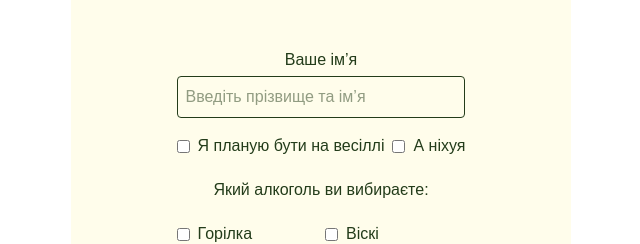
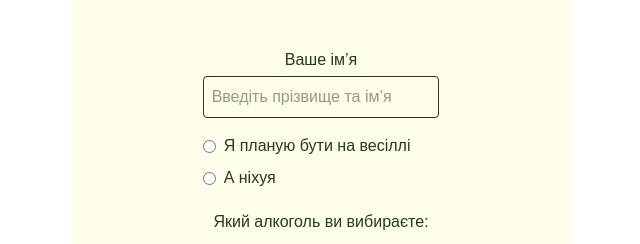
Before and after one commit to Taras572/sasa, a Next.js app: page / in a window 1280 px wide. Shown: the part 3720-3964 px from the top of the page, without its empty margins (319-959 px from the left). Built offline with nearby package versions, Linux system fonts and the light colour scheme.

Commit message:
newV 1.1

```diff
--- a/app/page.tsx
+++ b/app/page.tsx
@@ -61,7 +61,7 @@ export default function Home() {
 
 
   const [name, setName] = useState("");
-  const [attending, setAttending] = useState(false);
+  const [attending, setAttending] = useState<"yes" | "no" | null>(null);
   const [alcohol, setAlcohol] = useState<string[]>([]);
 
   const toggleAlcohol = (item: string) => {
@@ -72,6 +72,59 @@ export default function Home() {
     );
   };
 
+
+  const [error, setError] = useState("");
+  const [loading, setLoading] = useState(false);
+
+  const submitForm = async () => {
+    setError("");
+
+    // 1. перевірка імені
+    if (!name.trim()) {
+      setError("Введіть ім’я");
+      return;
+    }
+
+    // 2. перевірка відповіді
+    if (attending === null) {
+      setError("Оберіть варіант: буду / не буду");
+      return;
+    }
+
+    try {
+      setLoading(true);
+
+      const res = await fetch(
+        "https://script.google.com/macros/s/AKfycbyvXOBVHSQm7W19FSodu6Y3Wo8fk0VKHRaUnle9L0YusIR1n0hpTuDunxgl3V_9y-ad/exec",
+        {
+          method: "POST",
+          headers: {
+            "Content-Type": "application/json",
+          },
+          body: JSON.stringify({
+            name,
+            attending,
+            alcohol,
+          }),
+        }
+      );
+
+      const data = await res.json();
+
+      if (data.success) {
+        alert("Дякуємо! 🙌");
+        setName("");
+        setAttending(null);
+        setAlcohol([]);
+      } else {
+        setError("Помилка відправки");
+      }
+    } catch (err) {
+      setError("Сервер не відповідає");
+    } finally {
+      setLoading(false);
+    }
+  };
 
   return (
     <div className="min-h-screen flex  justify-center">
@@ -171,7 +224,7 @@ export default function Home() {
 
             <div className="grid grid-cols-3 gap-2 px-[30px]">
               <h3 className="flex items-center justify-center">ЦЕРЕМОНІЯ</h3>
-              <div style={{ backgroundImage: "url('/sasa/wedding.svg')" }}  className="w-15 h-15 mx-auto bg-cover bg-center ">
+              <div style={{ backgroundImage: "url('/sasa/wedding.svg')" }} className="w-15 h-15 mx-auto bg-cover bg-center ">
               </div>
               <h3 className="flex items-center justify-center">16:00</h3>
             </div>
@@ -266,19 +319,28 @@ export default function Home() {
             </div>
 
             {/* Чи прийду */}
-            <div className="mb-4 flex items-center gap-2">
+            <div className="mb-4 flex flex-col gap-2">
+
+              <label className="flex items-center gap-2">
                 <input
-                type="checkbox"
-                checked={attending}
-                onChange={() => setAttending(!attending)}
+                  type="radio"
+                  name="attending"
+                  checked={attending === "yes"}
+                  onChange={() => setAttending("yes")}
                 />
-              <label>Я планую бути на весіллі</label>
+                Я планую бути на весіллі
+              </label>
+
+              <label className="flex items-center gap-2">
                 <input
-                type="checkbox"
-                checked={attending}
-                onChange={() => setAttending(!attending)}
+                  type="radio"
+                  name="attending"
+                  checked={attending === "no"}
+                  onChange={() => setAttending("no")}
                 />
-              <label> А ніхуя </label>
+                А ніхуя
+              </label>
+
             </div>
 
             {/* Алкоголь */}
@@ -300,9 +362,19 @@ export default function Home() {
               </div>
             </div>
 
+            {error && (
+              <p className="text-red-600 mt-2 text-sm">
+                {error}
+              </p>
+            )}
+
             {/* Кнопка */}
-            <button className="w-full mt-4 bg-[#233c1a] text-[#fffdeb] p-2 rounded hover:opacity-90">
-              Відправити
+            <button
+              onClick={submitForm}
+              disabled={loading}
+              className="w-full mt-4 bg-[#233c1a] text-[#fffdeb] p-2 rounded hover:opacity-90 disabled:opacity-50"
+            >
+              {loading ? "Відправка..." : "Відправити"}
             </button>
 
           </div>
```
Also changed, not shown: 16 other files (tests, documents, lock files or other folders). Lines whose indentation alone changed are shown as unchanged.
